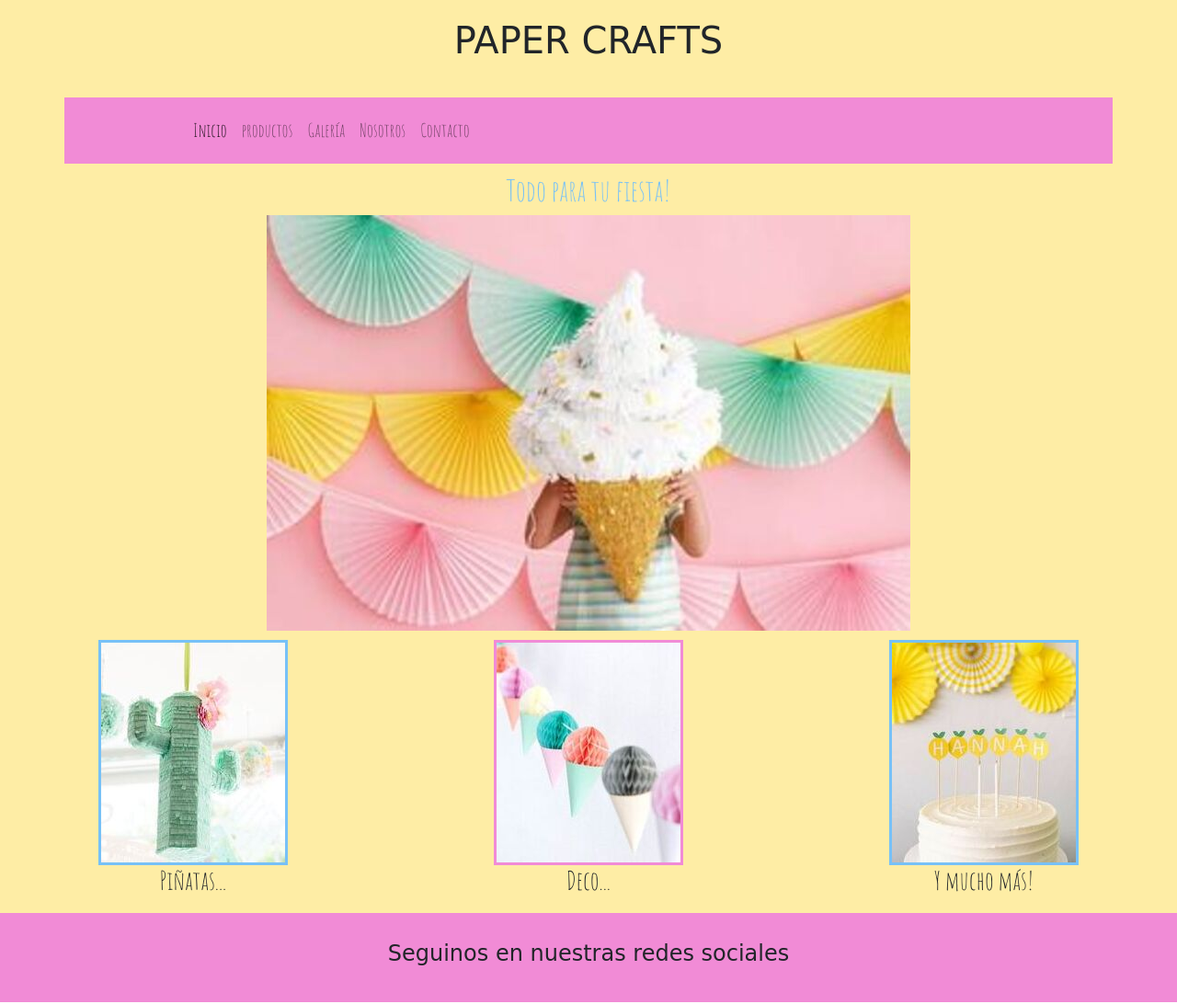
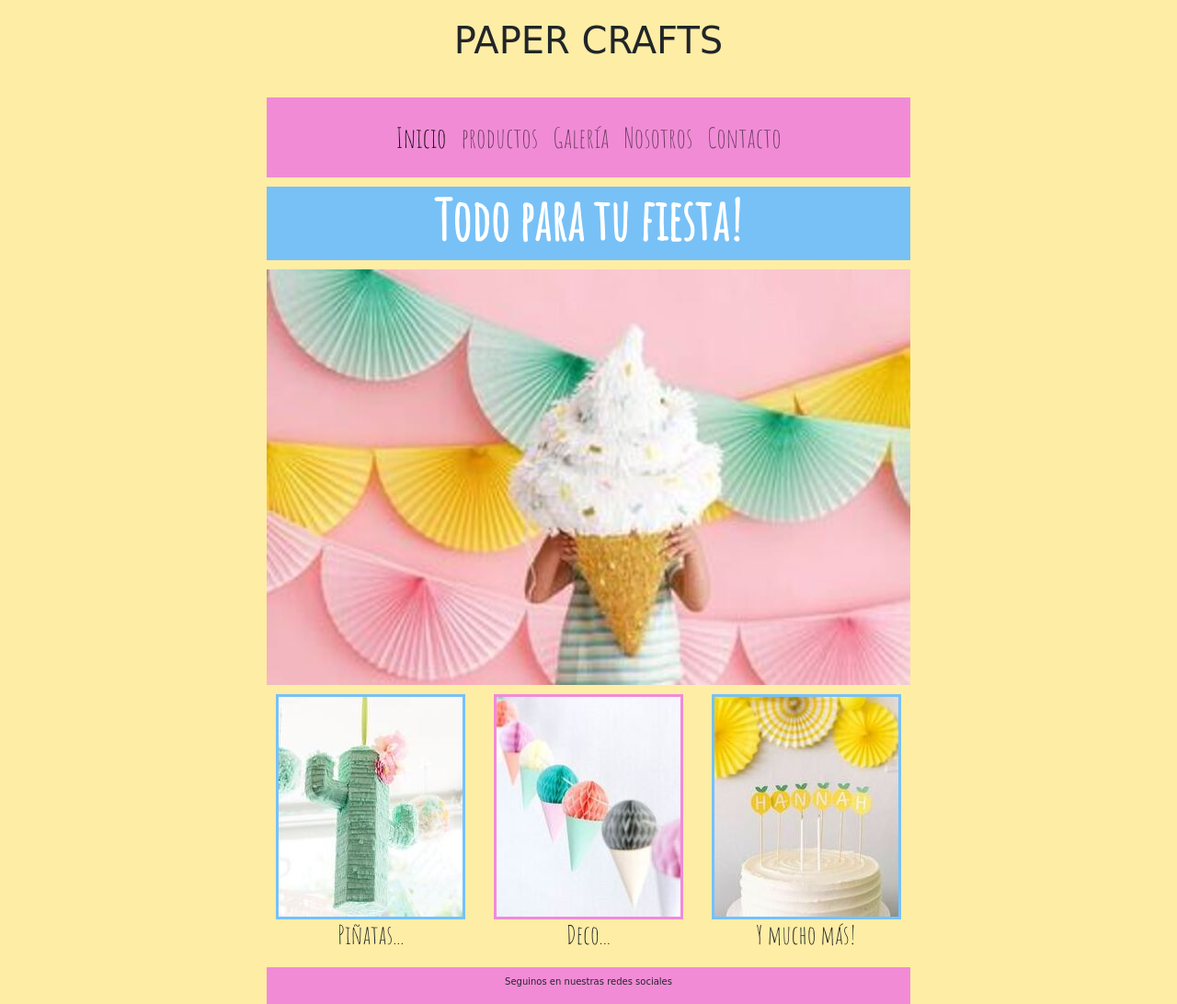
Before and after one commit to paupett/Proyecto-Pettinari, a plain HTML site: page index.html in a window 1280 px wide. Shown: the whole page at 92% size. Drawn offline with nearby package versions, Linux system fonts and the light colour scheme; a web font is replaced by a local one.

Commit message:
segunda entrega

```diff
--- a/index.html
+++ b/index.html
@@ -13,7 +13,7 @@
     <div class="marca">
         <h1>PAPER CRAFTS</h1>
     </div>
-    <div class="container fluid barraNav">
+    <div class="container fluid barraNav d-flex justify-content-around">
       <nav class="navbar navbar-expand-sm navbar-light">
         <div class="container-fluid">
           <button class="navbar-toggler" type="button" data-bs-toggle="collapse" data-bs-target="#navbarNav" aria-controls="navbarNav" aria-expanded="false" aria-label="Toggle navigation">
@@ -43,6 +43,8 @@
     </div>
     <div class="todo">
       <h2 class="tituloTodo">Todo para tu fiesta!</h2>
+    </div>
+    <div class="fotoTodo">
       <picture>
         <source media="(min-width:768px )" srcset="images/fiesta768.jpg">
         <source media="(min-width:576px )" srcset="images/fiesta570.jpg">
--- a/styles/style.css
+++ b/styles/style.css
@@ -25,43 +25,51 @@ font-family: 'Chelsea Market', cursive;
     "marca"
     "barraNav"
     "todo"
+    "fotoTodo"
     "pinata"
     "deco"
     "mas"
     "footer";
     gap: 10px;
     text-align: center;
+    justify-content: center;
 }
 
 .marca{
     grid-area: marca;
     font-family: 'Chelsea Market', cursive;
-    font-size: 20px;
+    font-size: 10px;
     text-align: center;
     padding: 20px 0px 20px 0px;
 }
 .barraNav{
     background-color: #F18BD6;
     font-family: 'Amatic SC', cursive;
-    font-size: 20px;
-    padding: 5px 120px 5px 120px;
+    font-size: 30px;
+    padding: 5px 5px 5px 5px;
     grid-area: barraNav;
 }
 ul{
     list-style: none;
     text-align: center;
 }
-li{
-    display: inline-block;
-}
+
 a{
     text-decoration: none;
 }
 .todo{
-    color: #77C1F7;
-    font-size: 30px;
+    background-color: #77C1F7;
     text-align: center;
     grid-area: todo;
+    width: 299px;
+}
+.tituloTodo{
+    font-size: 40px;
+    color: white;
+    font-weight: bolder;
+}
+.fotoTodo{
+    grid-area: fotoTodo;
 }
 .pinata{
     grid-area: pinata;
@@ -77,34 +85,22 @@ footer{
     text-align: center;
     padding: 10px;
     grid-area: footer;
+    font-family: 'Chelsea Market', cursive;
 }
-.seguinos:hover{
-    transform: scale(2);
-    transition-duration: 2s;
-}
-.fotoPinata:hover{
-    transform:translate(10px, 10px)
+.seguinos{
+    font-size: 10px;
 }
 .fotoPinata{
     border: solid;
     border-color: #77C1F7;
-    transition-duration: 2s;
-}
-.fotoDeco:hover{
-    transform:translate(10px, 10px)
 }
 .fotoDeco{
     border: solid;
     border-color: #F18BD6;
-    transition-duration: 2s;
-}
-.muchoMas:hover{
-    transform:translate(10px, 10px)
 }
 .muchoMas{
     border: solid;
     border-color: #77C1F7;
-    transition-duration: 2s;
 }
 
 /***nosotros***/
@@ -150,29 +146,50 @@ footer{
         "marca      marca"
         "barraNav   barraNav"
         "todo       todo"
+        "fotoTodo   fotoTodo"
         "pinata     deco"
         "mas        mas"
         "footer     footer";
-    }
-    nav ul{
-        display: flex;
-        justify-content: space-between;
+        justify-content: center;
     }
     .todo{
-        font-size: 40px;
+        font-size: 30px;
+        width: 570px;
+    }
+    .tituloTodo{
+        font-size: 60px;
     }
     .pinata .deco .mas{
         display: flex;
         flex-direction: column;
     }
     .tituloTodo:hover{
-        transform: scale(2);
+        transform: scale(1,2);
     }
     .tituloTodo{
         transition-duration: 5s;
     }
+    .fotoPinata:hover{
+        transform:translate(10px, 10px)
     }
-
+    .fotoPinata{
+        transition-duration: 2s;
+    }
+    .fotoDeco:hover{
+        transform:translate(10px, 10px)
+    }
+    .fotoDeco{
+        transition-duration: 2s;
+    }
+    .muchoMas:hover{
+        transform:translate(10px, 10px)
+    }
+    .muchoMas{
+        transition-duration: 2s;
+    }*/
+    .seguinos{
+        font-size: 20px;
+    }
     .grillaNosotros{
         display: grid;
         grid-template-columns: 2;
@@ -181,12 +198,12 @@ footer{
         "barraNav   barraNav"
         "nosotros   nosotros"
         "fotoSole   fotoPau"
-    "footer      footer";
+        "footer     footer";
     }
     .sobreNos{
-    font-size: 30px;
+        font-size: 25px;
     }
-
+}
 @media screen and (min-width:768px){
     .grillaIndex{
         display: grid;
@@ -195,11 +212,13 @@ footer{
         "marca      marca     marca"
         "barraNav   barraNav  barraNav"
         "todo       todo      todo"
+        "fotoTodo   fotoTodo  fotoTodo"
         "pinata     deco      mas"
         "footer     footer    footer";
     }
     .todo{
-        font-size: 50px;
+        font-size: 30px;
+        width: 700px;
     }
     .grillaNosotros{
         display: grid;
@@ -213,7 +232,7 @@ footer{
         gap: 10px;
     }
     .sobreNos{
-        font-size: 40px;
+        font-size: 30px;
     }
 }
 
@@ -284,35 +303,3 @@ p{
     padding: 20px;
     font-size: 25px
 }
-
-/***
-.formContacto{
-    border: solid #77C1F7 5px;
-    padding: 20px;
-    font-size: 35px;
-    margin: 10px 300px 10px 300px;
-    font-family: 'Amatic SC', cursive;
-}
-.pDeContacto{
-    text-align: left;
-}
-.opcionesForm{
-    padding-left: 30px;
-    font-size: 25px;
-}
-#lugar{
-    padding-left: 30px;
-}
-textarea{
-    font-size: 15px;
-    margin-left: 30px;
-}
-
-/***footer***/
-
-footer{
-    background-color: #F18BD6;
-    font-family: 'Chelsea Market', cursive;
-    text-align: center;
-    padding: 30px;
-}
```
Also changed, not shown: sections/contacto.html (+3 -55 lines), sections/galeria.html (+2 -2 lines), sections/nosotros.html (+3 -3 lines), sections/productos.html (+2 -2 lines). Lines whose indentation alone changed are shown as unchanged.
